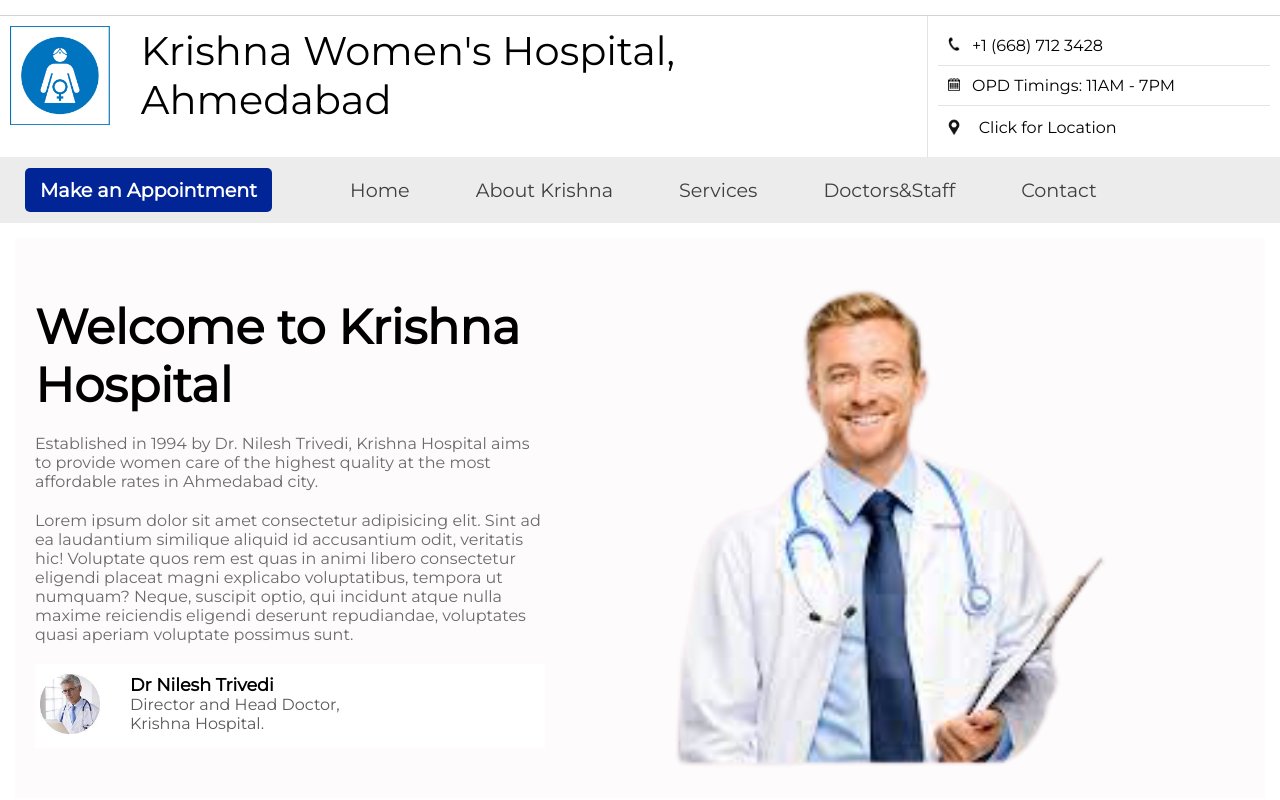
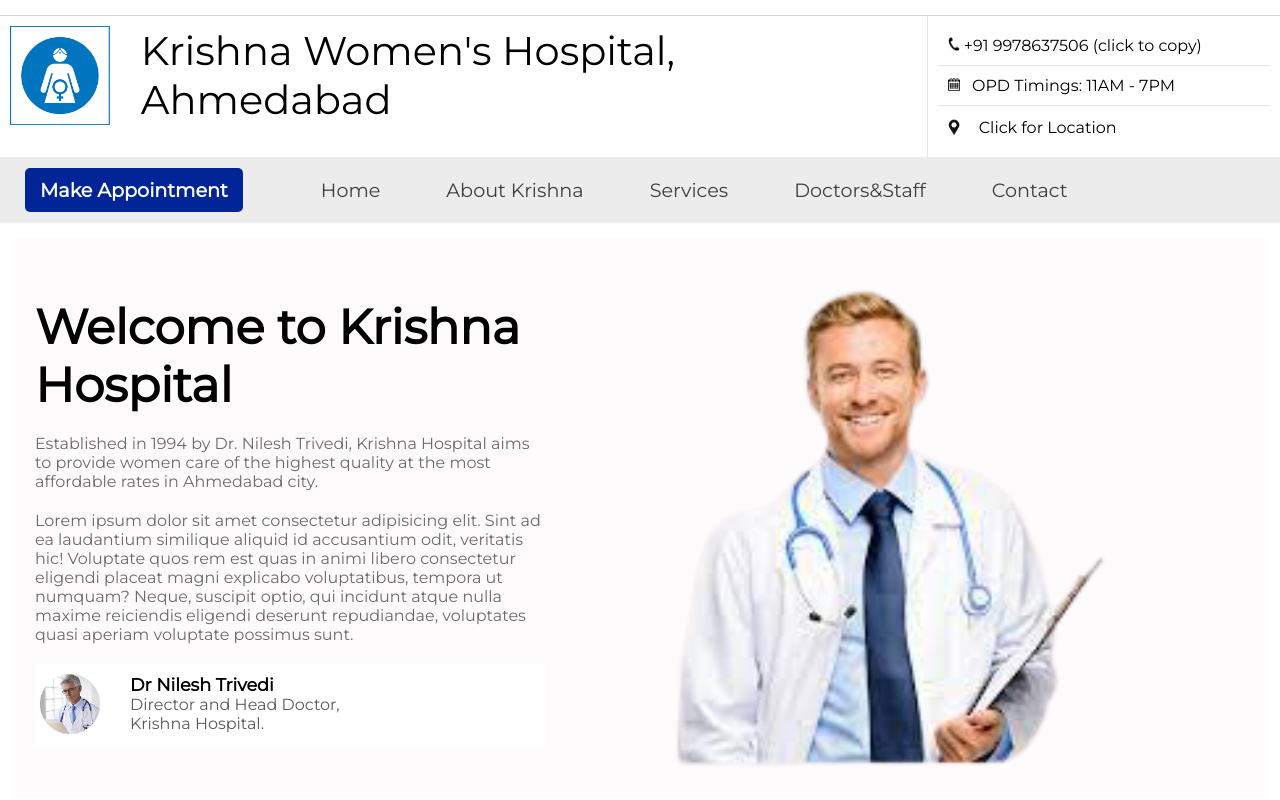
Before and after one commit to NerdyVisky/krishna_website, a plain HTML site: page krishnaMarkup.html in a window 1280 px wide. Shown: the top 800 px of the page. Drawn offline with Linux system fonts and the light colour scheme.

Commit message:
added copy number feature in index and services sites

```diff
--- a/krishnaMarkup.html
+++ b/krishnaMarkup.html
@@ -33,7 +33,8 @@
         </div>
         <div class="hospDes"> Krishna Women's Hospital,<br> Ahmedabad</div>
         <div class="headInfo">
-            <div class="phone"> <img src="images/phone_icon-removebg-preview.png"> &nbsp +1 (668) 712 3428</div>
+            <div class="phone"> <img src="images/phone_icon-removebg-preview.png">&nbsp<p id='display'
+                onClick='copyText(this)'>+91 9978637506</p> (click to copy)</div>
             <div class="opdTimes"> <img src="images/calender_icon-removebg-preview.png"> &nbsp OPD Timings: 11AM - 7PM
             </div>
             <div class="location"><img src="images/location_icon.jpg"> <a href="#googleMaps">Click for Location</a>
@@ -48,7 +49,7 @@
         </div>
         <nav class="navBar">
             <ul>
-                <li class="button"><a href="#appointment">Make an Appointment</button></li>
+                <li class="button"><a href="#appointment">Make Appointment</button></li>
                 <li class="link"><a href="#home">Home</a></li>
                 <li class="link"><a href="#about">About Krishna</a></li>
                 <li class="link"><a href="#services">Services</a></li>
@@ -385,6 +386,32 @@
         </div>
     </section>
 
+    <script>
+        function copyText(element) {
+            var range, selection, worked;
+
+            if (document.body.createTextRange) {
+                range = document.body.createTextRange();
+                range.moveToElementText(element);
+                range.select();
+            } else if (window.getSelection) {
+                selection = window.getSelection();
+                range = document.createRange();
+                range.selectNodeContents(element);
+                selection.removeAllRanges();
+                selection.addRange(range);
+            }
+
+            try {
+                document.execCommand('copy');
+                alert('Number copied');
+            }
+            catch (err) {
+                alert('unable to copy text');
+            }
+        }
+    </script>
+
 </body>
 
 </html>
--- a/krishnaStyles.css
+++ b/krishnaStyles.css
@@ -54,6 +54,14 @@ header div.headInfo div.phone {
     border-bottom: 1px solid rgb(228, 227, 227);
     font-family: 'Montserrat', sans-serif;
 }
+#display{
+    display: inline;
+}
+#display:active{
+    cursor: pointer;
+    background-color: rgb(207, 206, 206);
+}
+
 
 .phone img, .opdTimes img{
     width: 12px;
--- a/servicesStyles.css
+++ b/servicesStyles.css
@@ -55,6 +55,14 @@ header div.headInfo div.phone {
     flex: 3;
     border-bottom: 1px solid rgb(228, 227, 227);
     font-family: 'Montserrat', sans-serif;
+}
+
+#display{
+    display: inline;
+}
+#display:active{
+    cursor: pointer;
+    background-color: rgb(207, 206, 206);
 }
 
 .phone img, .opdTimes img{
```
Also changed, not shown: services.html (+30 -18 lines).
